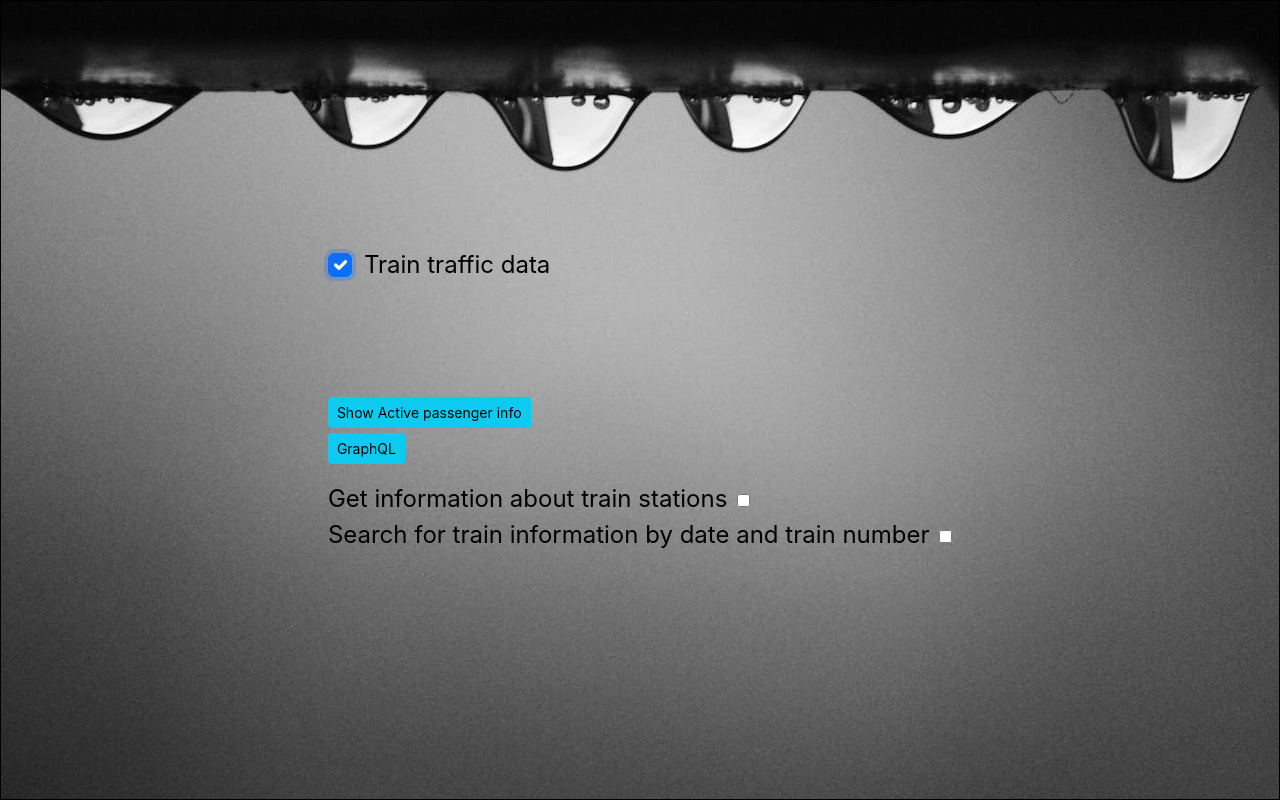
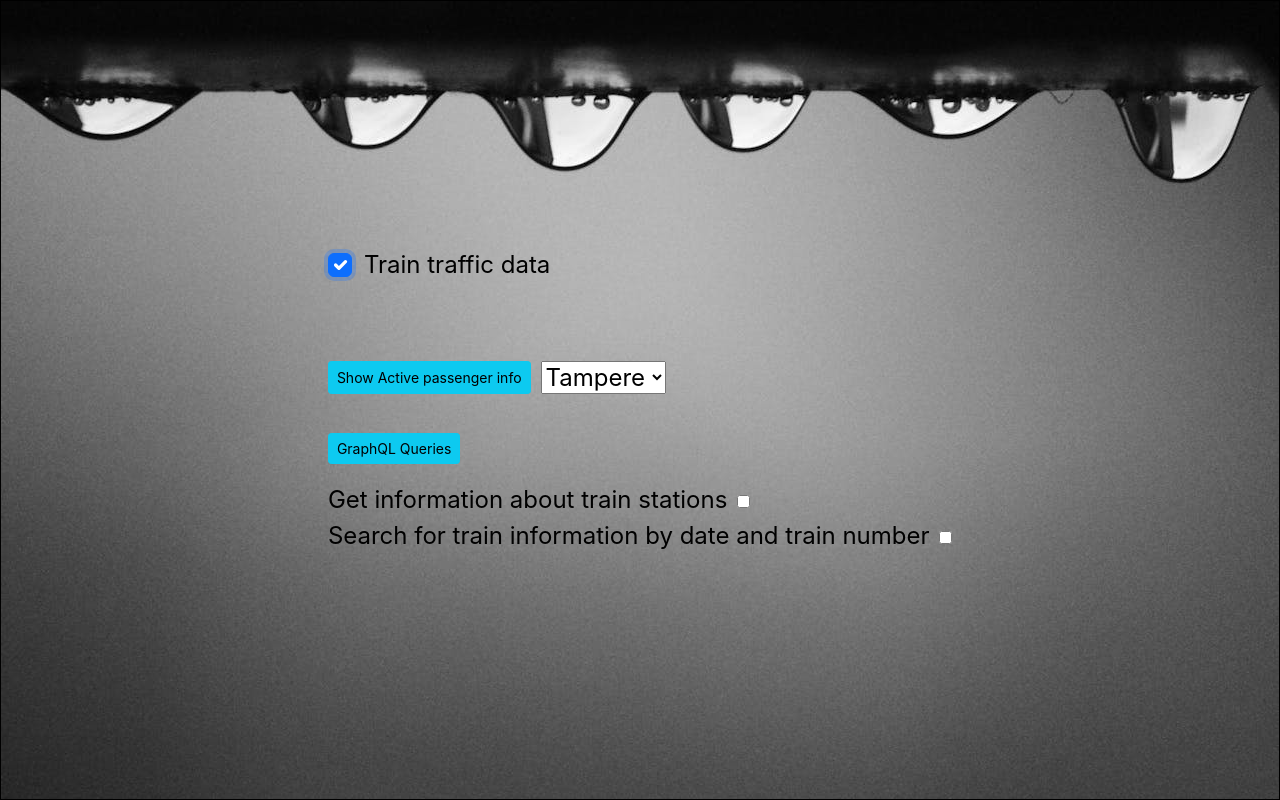
Before and after one commit to hannutt/traffichelp, a React (Create React App) app: page / in a window 1280 px wide. Both pictures are taken after a click on the checkbox "Train traffic data". Built offline with nearby package versions, Linux system fonts and the light colour scheme.

Commit message:
improvements to the passenger information feature at train.js

```diff
--- a/src/App.css
+++ b/src/App.css
@@ -97,3 +97,9 @@
   margin-left: 10px;
   margin-right: 10px;
 }
+.pasInfo>button {
+  margin-right: 10px;
+}
+.pasInfo{
+  display : inline-flex;
+}
--- a/src/pages/train.js
+++ b/src/pages/train.js
@@ -10,7 +10,7 @@ function Train() {
     const [trainClick, setTrainClick] = useState(false)
     const [stationClick, setStationClick] = useState(false)
     const [trainComposition, setTrainComposition] = useState(false)
-    const [Dday, setDday] = useState('')
+    const [station, setStation] = useState('')
     const [trainNum, setTrainNum] = useState('')
     const [selectionDiv, setSelectionDiv] = useState(true)
     let date=Date()
@@ -48,7 +48,7 @@ function Train() {
     }
 
     function handleTrainData() {
-        const URLi = 'https://rata.digitraffic.fi/api/v1/passenger-information/active'
+        const URLi = `https://rata.digitraffic.fi/api/v1/passenger-information/active?station=${station}`
         const USERID = { 'Digitraffic-User': 'Junamies/FoobarApp 1.0' }
 
         setTrainClick(!trainClick)
@@ -68,7 +68,8 @@ function Train() {
 
                     //li.innerText="Train number: "+d.trainNumber+" "+d.audio.text.en
                     //kentässä näytetää json tulosjoukon roadstationid ja sensorvalue-
-                    li.innerText = "Train number " + d.trainNumber + ' ' + d.video.text.en + " Notification valid: " + d.endValidity.replace("T00:00:00Z", " ")
+                    //li.innerText=d.audio.text.en
+                    li.innerText = "Train number " + d.trainNumber + ' ' + d.audio.text.en + " Notification valid: " + d.endValidity.replace("T00:00:00Z", " ")
                     document.getElementById("list").appendChild(li)
                 })
 
@@ -103,16 +104,23 @@ function Train() {
     return (
 
         <div>
-            <br></br>
-
+            <div className="pasInfo">
             <button class="btn btn-info btn-sm" onClick={handleTrainData}>Show Active passenger info</button>
-            <br></br>
+            <select onChange={(e)=>setStation(e.target.value)}>
+                <option value={"TPE"}>Tampere</option>
+                <option value={"HKI"}>Helsinki</option>
+                <option value={"SK"}>Seinäjoki</option>
+                <option value={"OL"}>Oulu</option>
+            </select>
+            </div>
+            <br></br><br></br>
             <Routes>
                 <Route>
                     <Route path="/traingql" element={<TrainGraphQl />} />
                 </Route>
             </Routes>
-            <Link to="/traingql"><button className="btn btn-info btn-sm">GraphQL</button></Link>
+
+            <Link to="/traingql"><button className="btn btn-info btn-sm">GraphQL Queries</button></Link>
 
             <div id="trainContent" className="trainContent">
                 <ul id="list" className="list"></ul>
```
Also changed, not shown: src/images/passengerInfo.png (added).
